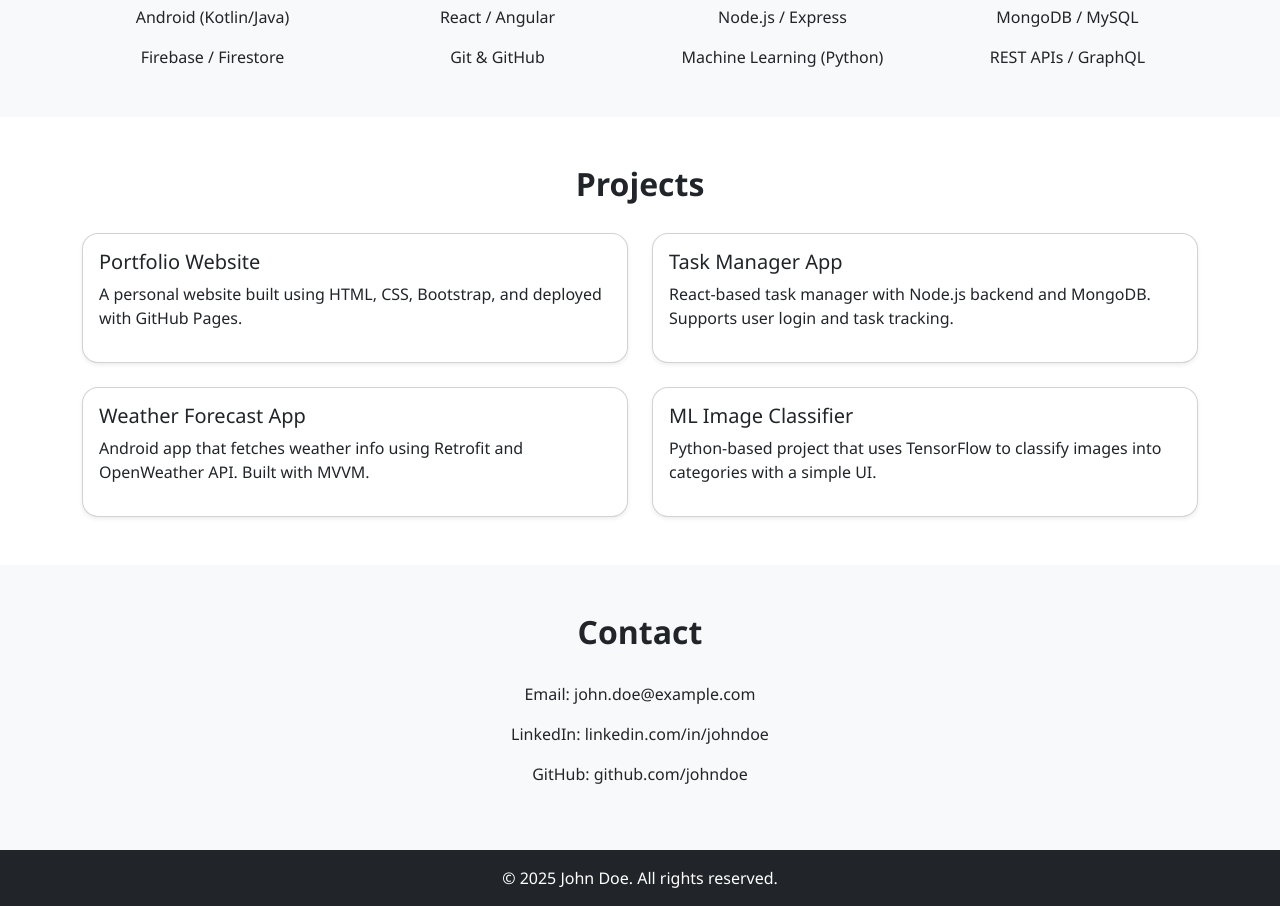
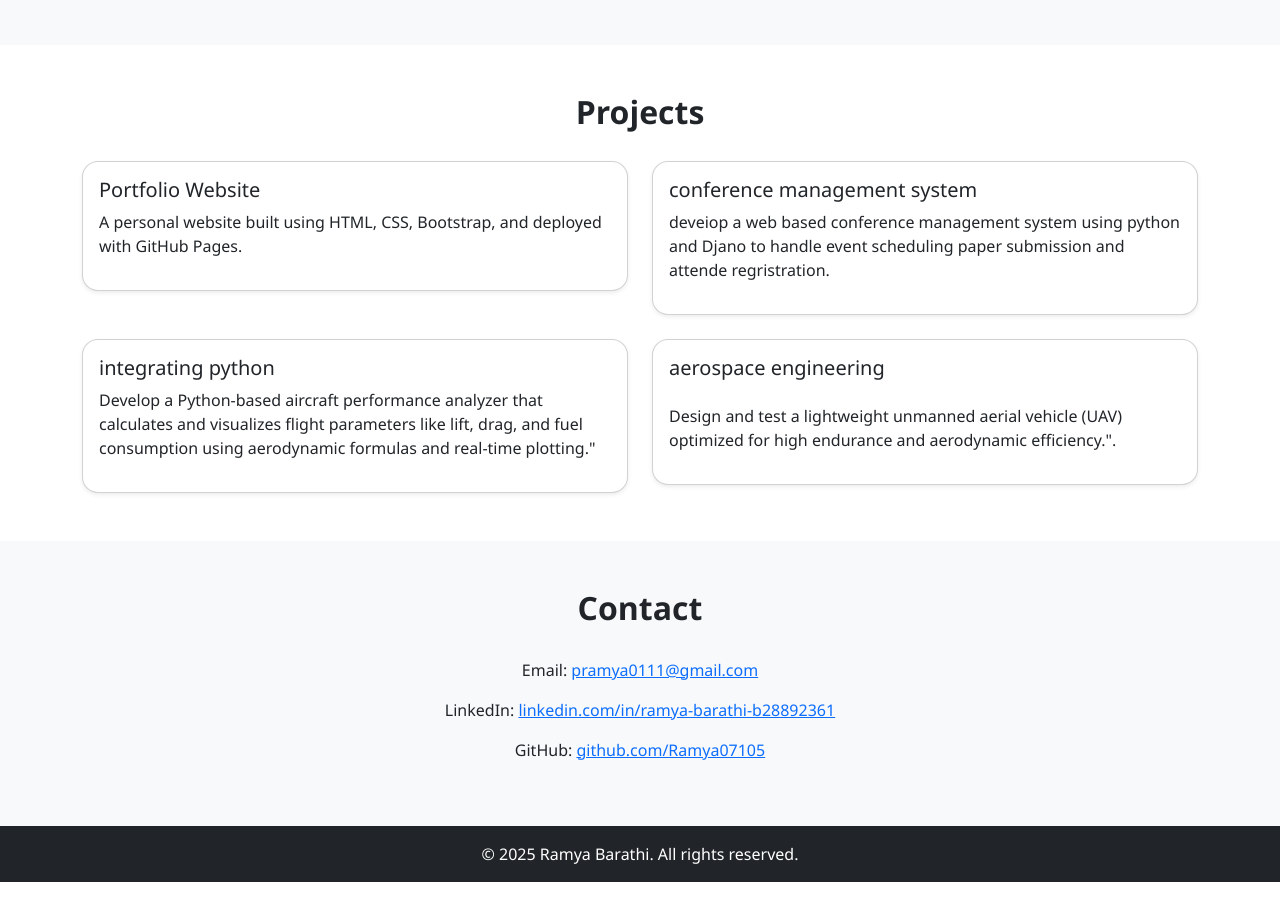
Before and after one commit to Ramya07105/Portfolio, a plain HTML site: page index.html in a window 1280 px wide. Shown: the part 621-1527 px from the top of the page. After the commit the page ends 1503 px from the top, so only its background shows below. Drawn offline with nearby package versions, Linux system fonts and the light colour scheme.

Commit message:
Update index.html

```diff
--- a/index.html
+++ b/index.html
@@ -29,18 +29,17 @@
   <!-- Hero Section -->
   <section class="hero">
     <div class="container">
-      <h1 class="display-4">John Doe</h1>
-      <p class="lead">Full Stack Developer | Android Developer | ML Enthusiast</p>
+      <h1 class="display-4">Ramya Barathi</h1>
+      <p class="lead"> data analyst  </p>
     </div>
   </section>
 
   <!-- About -->
-  <section class="py-5">
+  <sectioon class="py-5">
     <div class="container">
       <h2 class="section-title text-center">About Me</h2>
       <p class="text-center">
-        I’m a passionate developer with a knack for building clean and scalable applications.
-        With experience in mobile and web development, I enjoy working on end-to-end solutions that solve real-world problems.
+        Aspiring Data Analyst I am a highly motivated and detail-oriented recent graduate with a strong foundation in data analysis, statistical modeling, and data visualization. With a background in [mention relevant degree/field], I have honed my skills in using tools like Excel, SQL, Python, and Tableau to extract valuable insights from complex data sets.
       </p>
     </div>
   </section>
@@ -50,16 +49,16 @@
     <div class="container">
       <h2 class="section-title text-center">Skills</h2>
       <div class="row text-center">
-        <div class="col-md-3">Android (Kotlin/Java)</div>
-        <div class="col-md-3">React / Angular</div>
-        <div class="col-md-3">Node.js / Express</div>
-        <div class="col-md-3">MongoDB / MySQL</div>
+        <div class="col-md-3">Javascript</div>
+        <div class="col-md-3">python</div>
+        <div class="col-md-3">html</div>
+        <div class="col-md-3"> MySQL</div>
       </div>
       <div class="row text-center mt-3">
-        <div class="col-md-3">Firebase / Firestore</div>
-        <div class="col-md-3">Git & GitHub</div>
-        <div class="col-md-3">Machine Learning (Python)</div>
-        <div class="col-md-3">REST APIs / GraphQL</div>
+        <div class="col-md-3">mango DB</div>
+        <div class="col-md-3">AI&Ml</div>
+        <div class="col-md-3">c++</div>
+        <div class="col-md-3">git/github</div>
       </div>
     </div>
   </section>
@@ -77,20 +76,20 @@
         </div>
         <div class="col-md-6">
           <div class="card shadow-sm p-3">
-            <h5>Task Manager App</h5>
-            <p>React-based task manager with Node.js backend and MongoDB. Supports user login and task tracking.</p>
+            <h5>conference management system</h5>
+            <p>deveiop a web based conference management system using python and Djano to handle event scheduling paper submission and attende regristration.</p>
           </div>
         </div>
         <div class="col-md-6">
           <div class="card shadow-sm p-3">
-            <h5>Weather Forecast App</h5>
-            <p>Android app that fetches weather info using Retrofit and OpenWeather API. Built with MVVM.</p>
+            <h5>integrating python</h5>
+            <p>Develop a Python-based aircraft performance analyzer that calculates and visualizes flight parameters like lift, drag, and fuel consumption using aerodynamic formulas and real-time plotting."
           </div>
         </div>
         <div class="col-md-6">
           <div class="card shadow-sm p-3">
-            <h5>ML Image Classifier</h5>
-            <p>Python-based project that uses TensorFlow to classify images into categories with a simple UI.</p>
+            <h5>aerospace engineering</h5>
+            </p>Design and test a lightweight unmanned aerial vehicle (UAV) optimized for high endurance and aerodynamic efficiency.".</p>
           </div>
         </div>
       </div>
@@ -101,14 +100,20 @@
   <section class="py-5 bg-light">
     <div class="container text-center">
       <h2 class="section-title">Contact</h2>
-      <p>Email: john.doe@example.com</p>
-      <p>LinkedIn: linkedin.com/in/johndoe</p>
-      <p>GitHub: github.com/johndoe</p>
+      <p>Email:
+        <a href="mailto:pramya0111@gmail.com">pramya0111@gmail.com</a>
+      </p>
+      <p>LinkedIn:
+        <a href="https://linkedin.com/in/ramya-barathi-b28892361" target="_blank">linkedin.com/in/ramya-barathi-b28892361</a>
+      </p>
+      <p>GitHub:
+        <a href="https://github.com/Ramya07105" target="_blank">github.com/Ramya07105</a>
+      </p>
     </div>
   </section>
 
   <footer class="text-center py-3 bg-dark text-white">
-    © 2025 John Doe. All rights reserved.
+    © 2025 Ramya Barathi. All rights reserved.
   </footer>
 
 </body>
```
